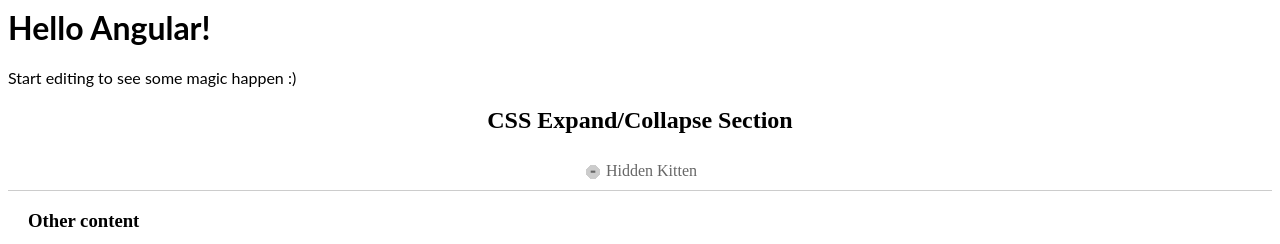
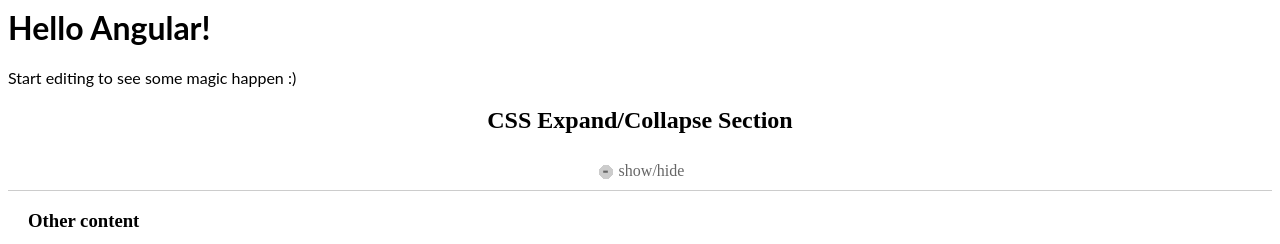
Before and after one commit to vBandiTv/angular-ui-component-tests, an Angular app: page / in a window 1280 px wide. Shown: the top 244 px of the page. Built offline with nearby package versions, Linux system fonts and the light colour scheme.

Commit message:
3 files modified

```diff
--- a/src/app/collapse/collapse.component.css
+++ b/src/app/collapse/collapse.component.css
@@ -53,3 +53,7 @@
 #toggle:checked ~ label::before {
   content: "-";
 }
+
+i.arrow-icon {
+  background: url('../baseline_keyboard_arrow_up_black_18dp.png')
+}
--- a/src/app/collapse/collapse.component.html
+++ b/src/app/collapse/collapse.component.html
@@ -1,6 +1,6 @@
 <h2>CSS Expand/Collapse Section</h2>
   <input id="toggle" type="checkbox" checked>
-  <label for="toggle">Hidden Kitten</label>
+  <label for="toggle">show/hide<i class="arrow-icon"></i></label>
   <div id="expand">
     <section>
     <h3>Other content</h3>
--- a/src/index.html
+++ b/src/index.html
@@ -1,5 +1 @@
-<head>
-  <link href="https://fonts.googleapis.com/icon?family=Material+Icons"
-      rel="stylesheet">
-</head>
 <my-app>loading</my-app>
```
